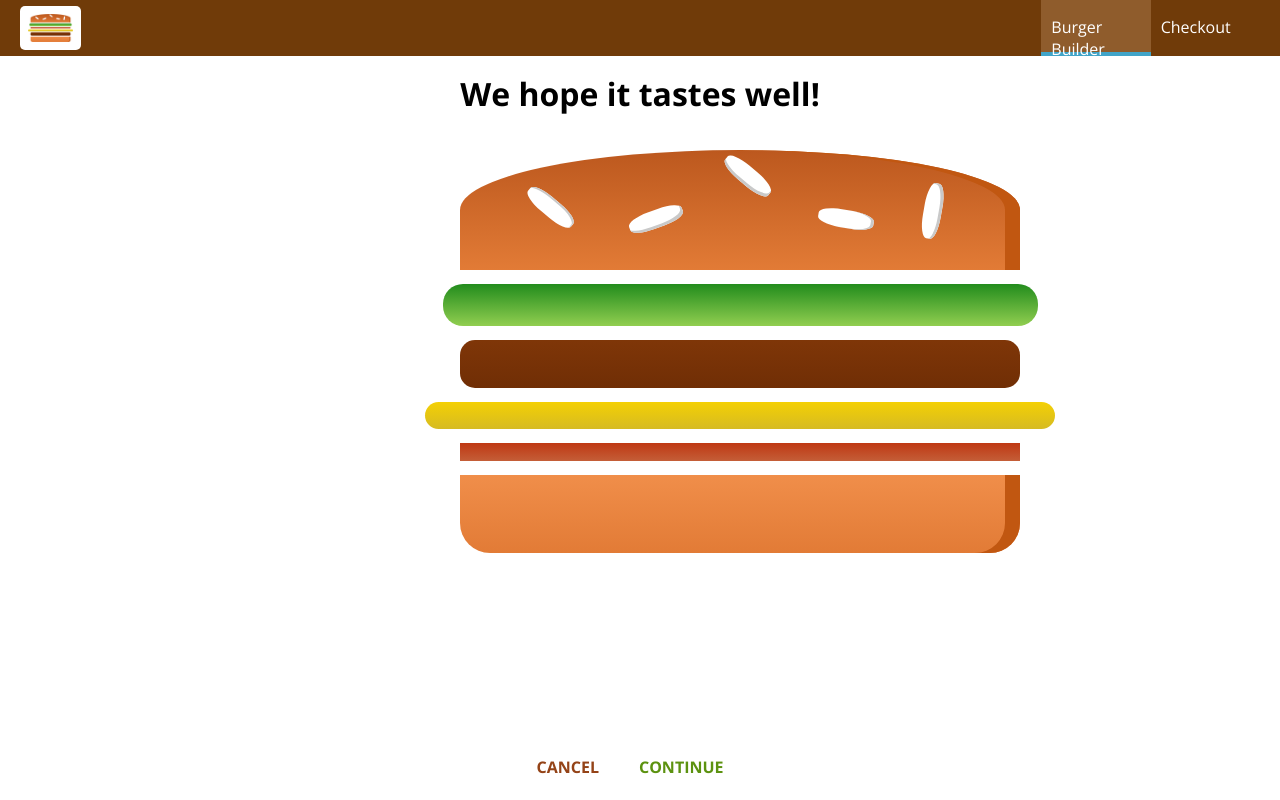
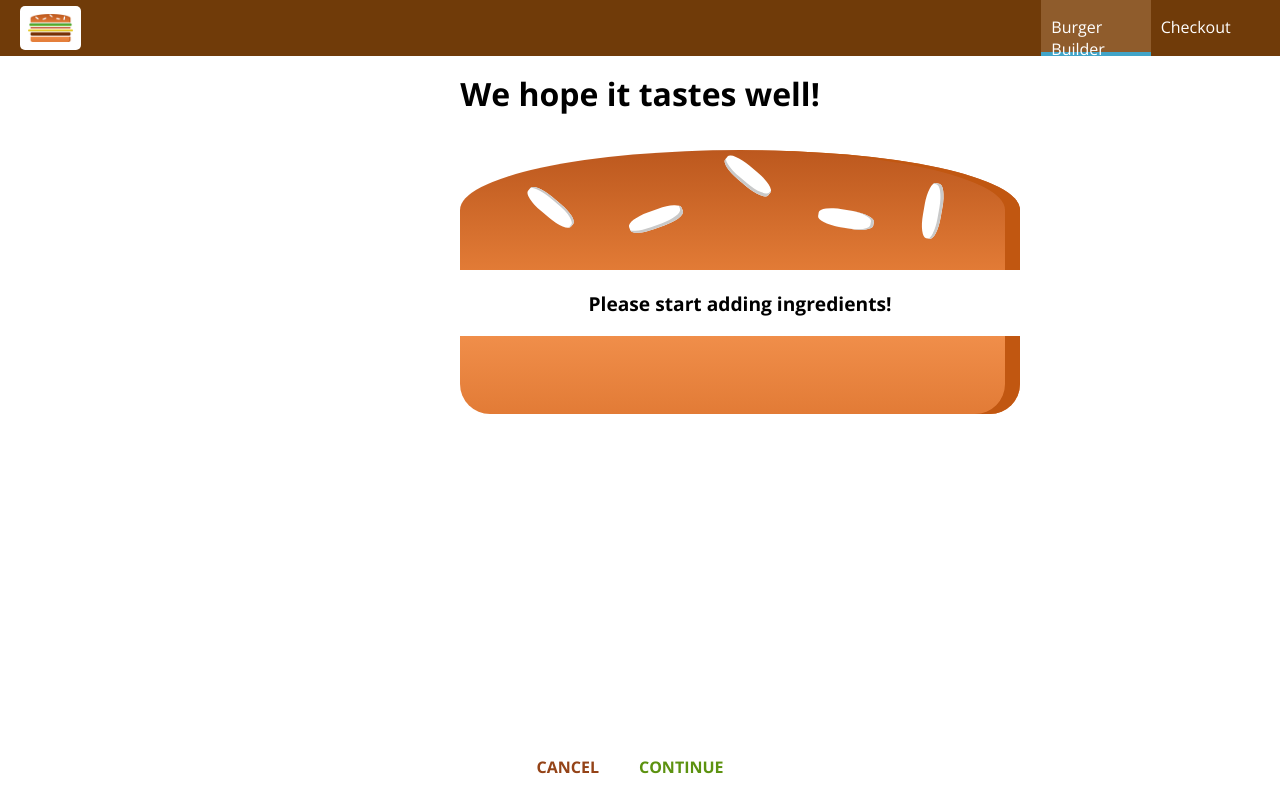
Before and after one commit to sashaneprokin/burgerland, a React (Create React App) app: page /checkout in a window 1280 px wide. Built offline with nearby package versions, Linux system fonts and the light colour scheme.

Commit message:
passing ingredients via query params

```diff
--- a/src/components/Order/CheckoutSummary/CheckoutSummary.jsx
+++ b/src/components/Order/CheckoutSummary/CheckoutSummary.jsx
@@ -13,10 +13,10 @@
           </div>
           <Button
           btnType="Danger"
-          clicked>CANCEL</Button>
+          clicked={props.checkoutCancelled}>CANCEL</Button>
           <Button
           btnType="Success"
-          clicked>CONTINUE</Button>
+          clicked={props.checkoutContinued}>CONTINUE</Button>
       </div>
     )
 }
--- a/src/containers/BurgerBuilder/BurgerBuilder.jsx
+++ b/src/containers/BurgerBuilder/BurgerBuilder.jsx
@@ -115,7 +115,15 @@
             .catch(error => {
                 this.setState({loading: false, purchasing: false});
             });*/
-            this.props.history.push('/checkout');
+            const queryParams = [];
+            for (let i in this.state.ingredients) {
+                queryParams.push(encodeURIComponent(i) + '=' + encodeURIComponent(this.state.ingredients[i]));
+            }
+            const queryString = queryParams.join('&');
+            this.props.history.push({
+                pathname: '/checkout',
+                search: '?' + queryString
+            });
     }
 
     render () {
--- a/src/containers/Checkout/Checkout.jsx
+++ b/src/containers/Checkout/Checkout.jsx
@@ -12,10 +12,30 @@
     }
   }
 
+  componentDidMount() {
+    const query = new URLSearchParams(this.props.location.search);
+    const ingredients = {};
+    for (let param of query.entries()) {
+        ingredients[param[0]] = +param[1];
+    }
+    this.setState({ingredients: ingredients});
+  }
+
+  checkoutCancelledHandler = () => {
+      this.props.history.goBack();
+  }
+
+  checkoutContinuedHandler = () => {
+      this.props.history.replace('/checkout/contact-data');
+  }
+
   render () {
       return (
         <div>
-            <CheckoutSummary ingredients={this.state.ingredients}/>
+            <CheckoutSummary
+            ingredients={this.state.ingredients}
+            checkoutCancelled={this.checkoutCancelledHandler}
+            checkoutContinued={this.checkoutContinuedHandler}/>
         </div>
       )
   }
```
